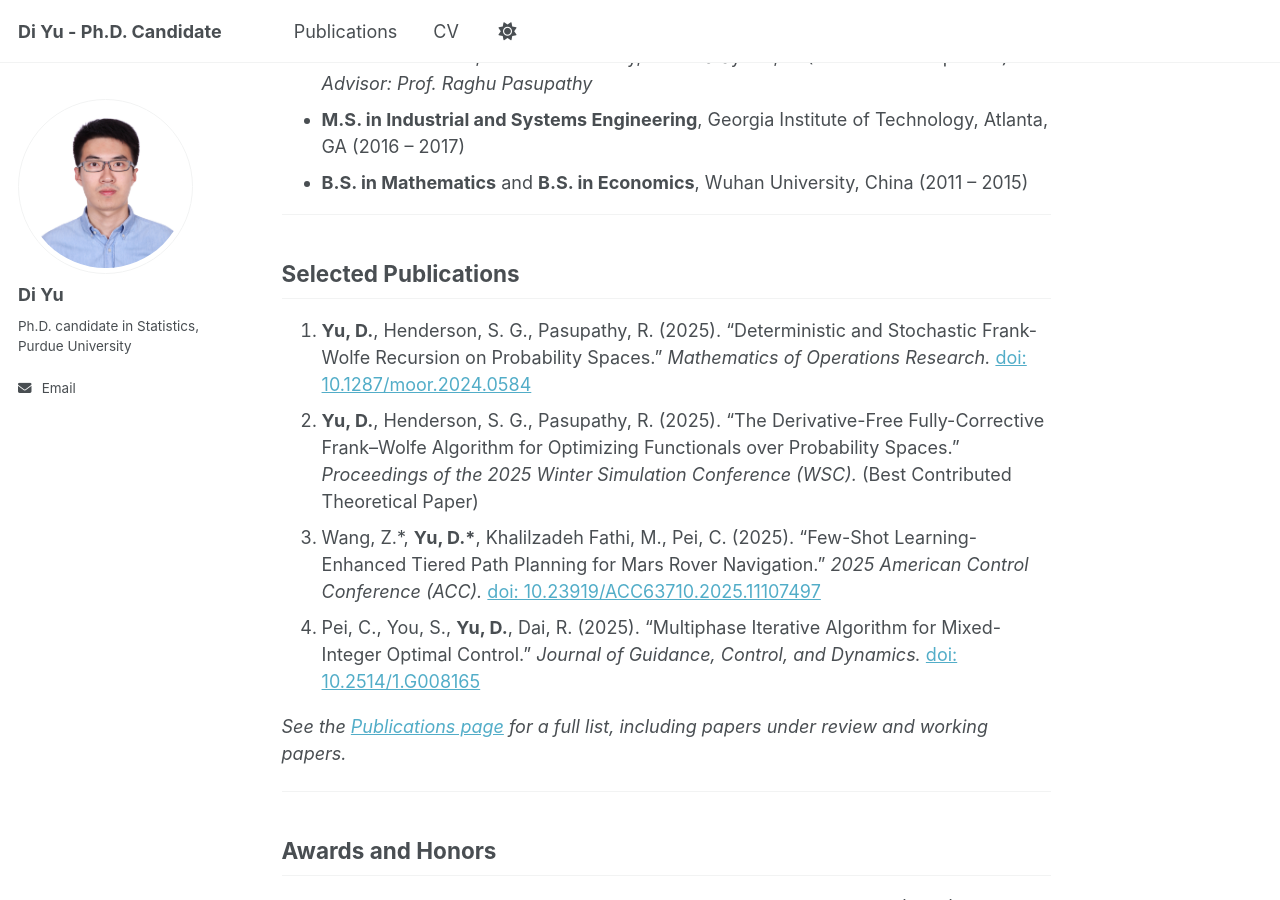
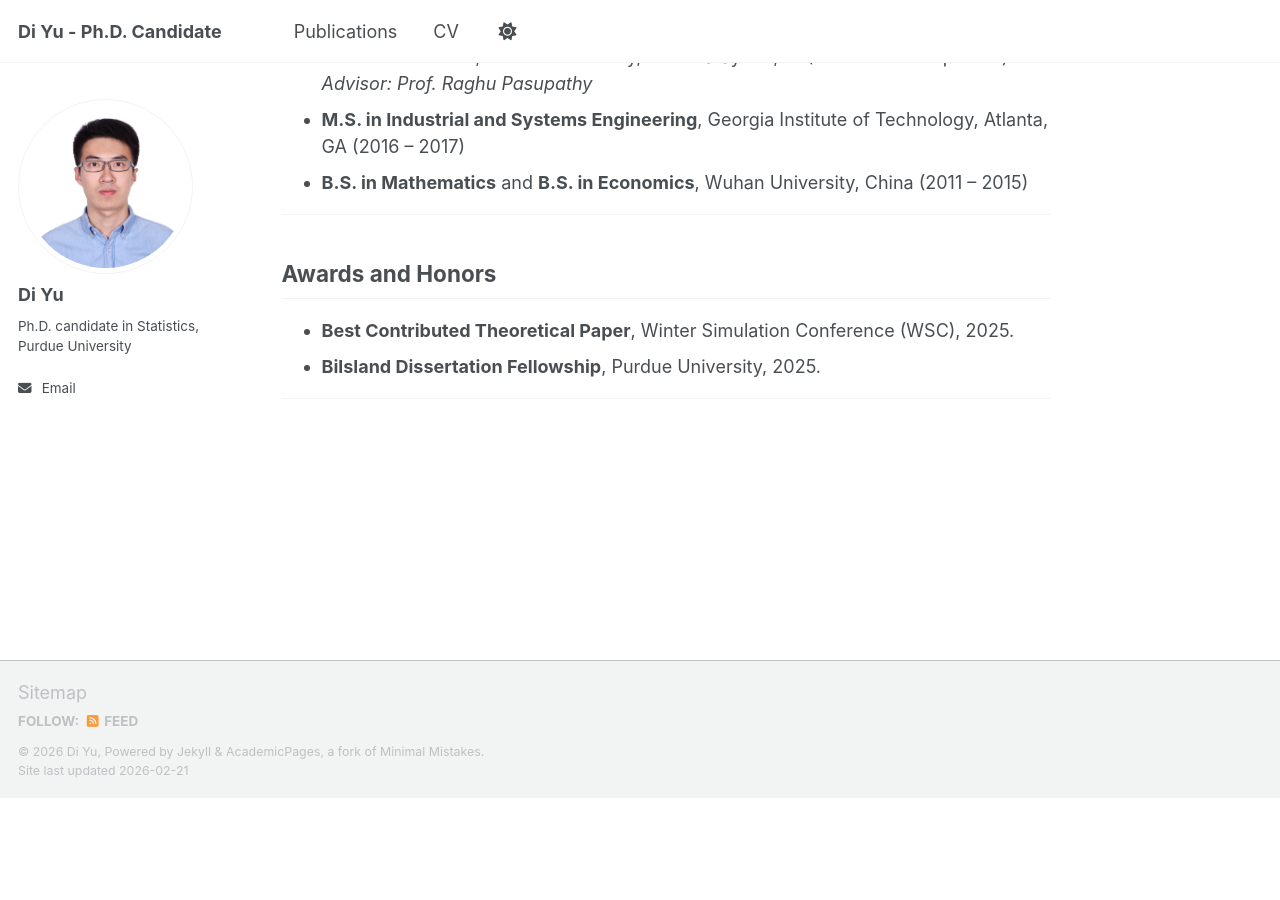
Before and after one commit to yudi12358/yudi12358.github.io, a Jekyll site: the page built from _pages/about.md, in a window 1280 px wide and 900 px high, scrolled down 1426 px. Built offline with Jekyll 4.4.1, drawn with Linux system fonts in a browser that asks for light colours; a script that is not in the unit is left out; after the commit the page ends 2224 px from its top, so only the background shows below that.

Commit message:
Update about.md

```diff
--- a/_pages/about.md
+++ b/_pages/about.md
@@ -51,17 +51,6 @@ I expect to graduate in **August 2026** and plan to pursue an academic career in
 
 ---
 
-## Selected Publications
-
-1. **Yu, D.**, Henderson, S. G., Pasupathy, R. (2025). “Deterministic and Stochastic Frank-Wolfe Recursion on Probability Spaces.” *Mathematics of Operations Research.* [doi: 10.1287/moor.2024.0584](https://doi.org/10.1287/moor.2024.0584)
-2. **Yu, D.**, Henderson, S. G., Pasupathy, R. (2025). “The Derivative-Free Fully-Corrective Frank–Wolfe Algorithm for Optimizing Functionals over Probability Spaces.” *Proceedings of the 2025 Winter Simulation Conference (WSC).* (Best Contributed Theoretical Paper)
-3. Wang, Z.\*, **Yu, D.\***, Khalilzadeh Fathi, M., Pei, C. (2025). “Few-Shot Learning-Enhanced Tiered Path Planning for Mars Rover Navigation.” *2025 American Control Conference (ACC).* [doi: 10.23919/ACC63710.2025.11107497](https://doi.org/10.23919/ACC63710.2025.11107497)
-4. Pei, C., You, S., **Yu, D.**, Dai, R. (2025). “Multiphase Iterative Algorithm for Mixed-Integer Optimal Control.” *Journal of Guidance, Control, and Dynamics.* [doi: 10.2514/1.G008165](https://doi.org/10.2514/1.G008165)
-
-*See the [Publications page](/publications/) for a full list, including papers under review and working papers.*
-
----
-
 ## Awards and Honors
 
 - **Best Contributed Theoretical Paper**, Winter Simulation Conference (WSC), 2025.
```
